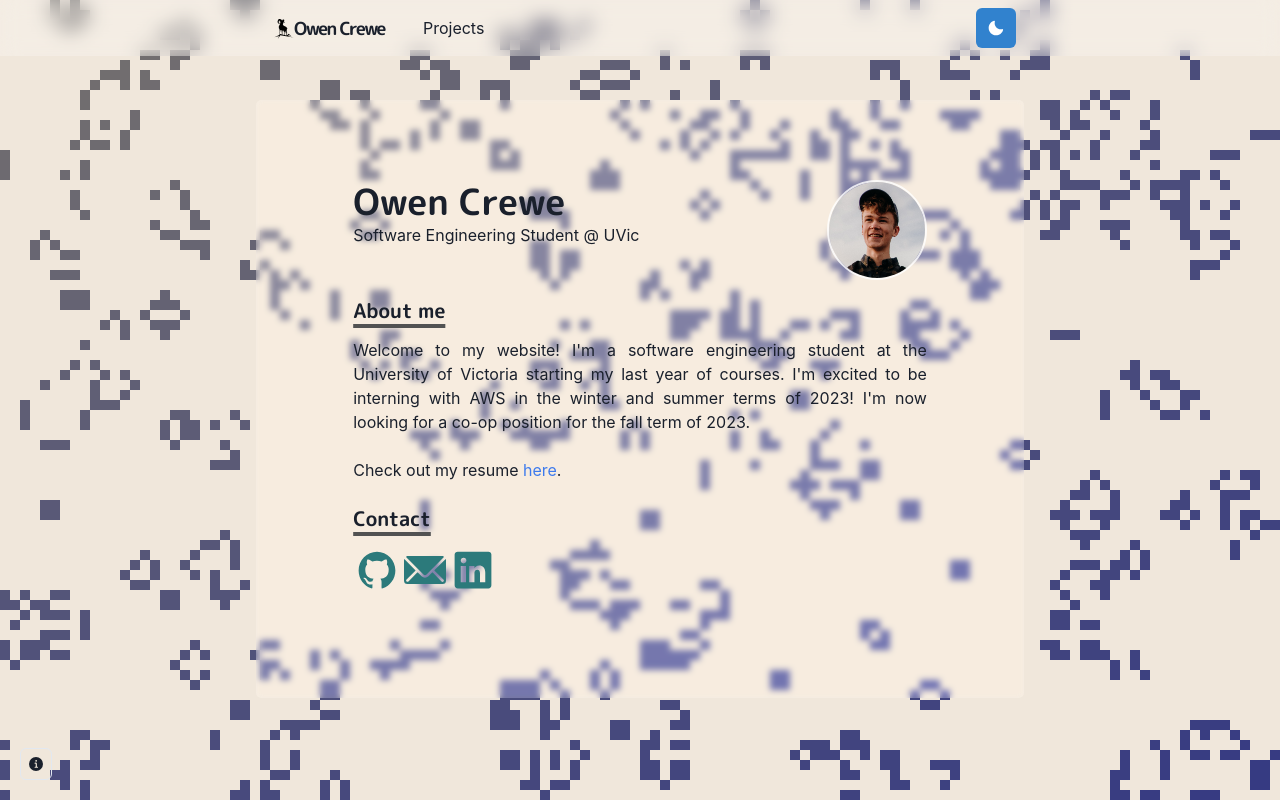
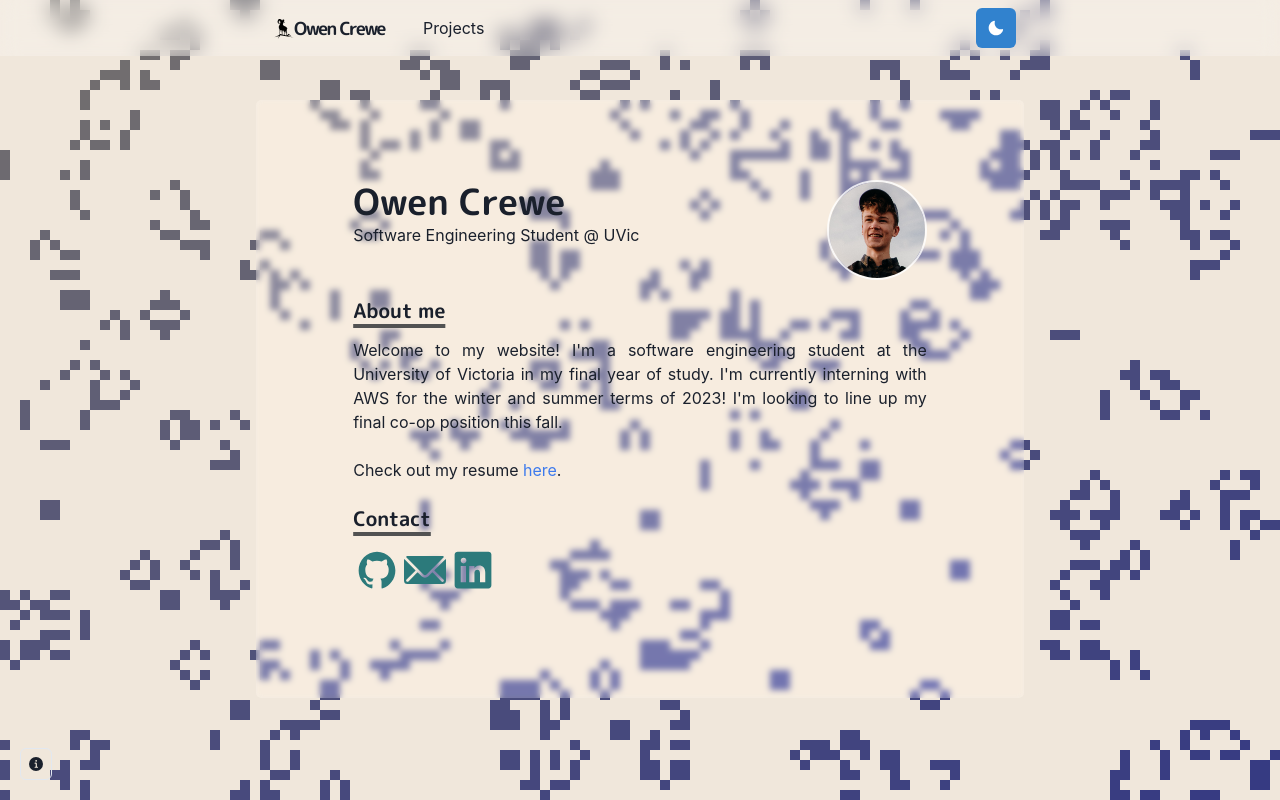
Before and after one commit to OwenBC/personal-website, a Next.js app: page / in a window 1280 px wide. Built offline with nearby package versions, Linux system fonts and the light colour scheme.

Commit message:
updated resume

```diff
--- a/pages/index.js
+++ b/pages/index.js
@@ -42,10 +42,10 @@ const Page = () => {
           </Heading>
           <Paragraph>
             Welcome to my website! I&#39;m a software engineering student at
-            the University of Victoria starting my last year of courses.
-            I&#39;m excited to be interning with AWS in the winter and
-            summer terms of 2023! I&#39;m now looking for a co-op position for
-            the fall term of 2023.
+            the University of Victoria in my final year of study.
+            I&#39;m currently interning with AWS for the winter and
+            summer terms of 2023! I&#39;m looking to line up my final
+            co-op position this fall.
             <br />
             <br />
             Check out my resume {''}
```
Also changed, not shown: 1 other file (tests, documents, lock files or other folders).
